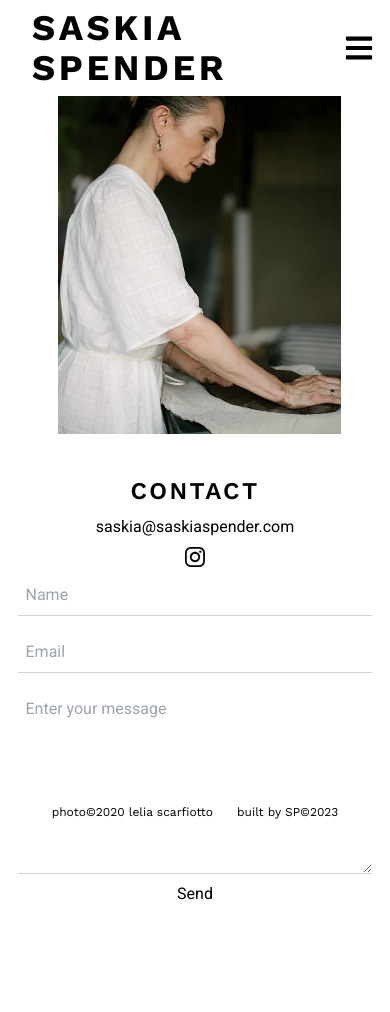
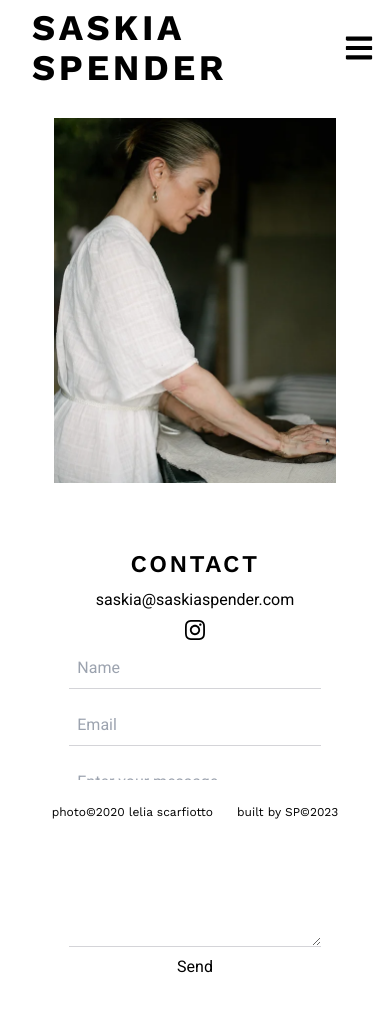
Before and after one commit to Sophie-Senge/Saskia-Webpage, a React (Create React App) app: page /contact in a window 390 px wide. Shown: the top 1012 px of the page. Before the commit the page ends 906 px from the top, so only its background shows below. Built offline with nearby package versions, Linux system fonts and the light colour scheme.

Commit message:
contact form spacing corrected

```diff
--- a/src/pages/Contact.jsx
+++ b/src/pages/Contact.jsx
@@ -5,16 +5,16 @@ import { SiInstagram } from "react-icons/si";
 
 function Contact() {
   return (
-    <div id="contact" className="mx-auto h-screen text-center place-content-center grid md:grid-cols-2 pt-32">
-      <div className='pl-10'>
-        <img className='object-cover h-[90%]' src={profile} alt="saskia spender" />
+    <div id="contact" className="mx-auto h-full md:h-screen text-center place-content-center grid md:grid-cols-2 pt-20 md:pt-32">
+      <div className='mx-auto'>
+        <img className='object-cover h-[85%]' src={profile} alt="saskia spender" />
       </div>
-      <div className='md:pr-20'>
+      <div className='mx-10'>
         <h2 className="text-2xl font-semibold uppercase tracking-widest pb-2 font-headings">Contact</h2>
         <p>saskia@saskiaspender.com</p>
         <a className='grid place-content-center p-2' href="https://www.instagram.com/saskiaspender/?hl=en"><SiInstagram size={20}/></a>
 
-        <div className=''>
+        <div className='md:mx-10 pb-28'>
           <form action='https://getform.io/f/b4e5ea89-cb07-46db-b030-021cf444088b' method='POST' className='flex flex-col'>
             <input type="text" name='name' placeholder='Name' className='p-2 border-zinc-300 border-b-[1px] focus:outline-none' />
             <input type="text" name='email' placeholder='Email' className='my-4 p-2 border-zinc-300 border-b-[1px] focus:outline-none' />
```
